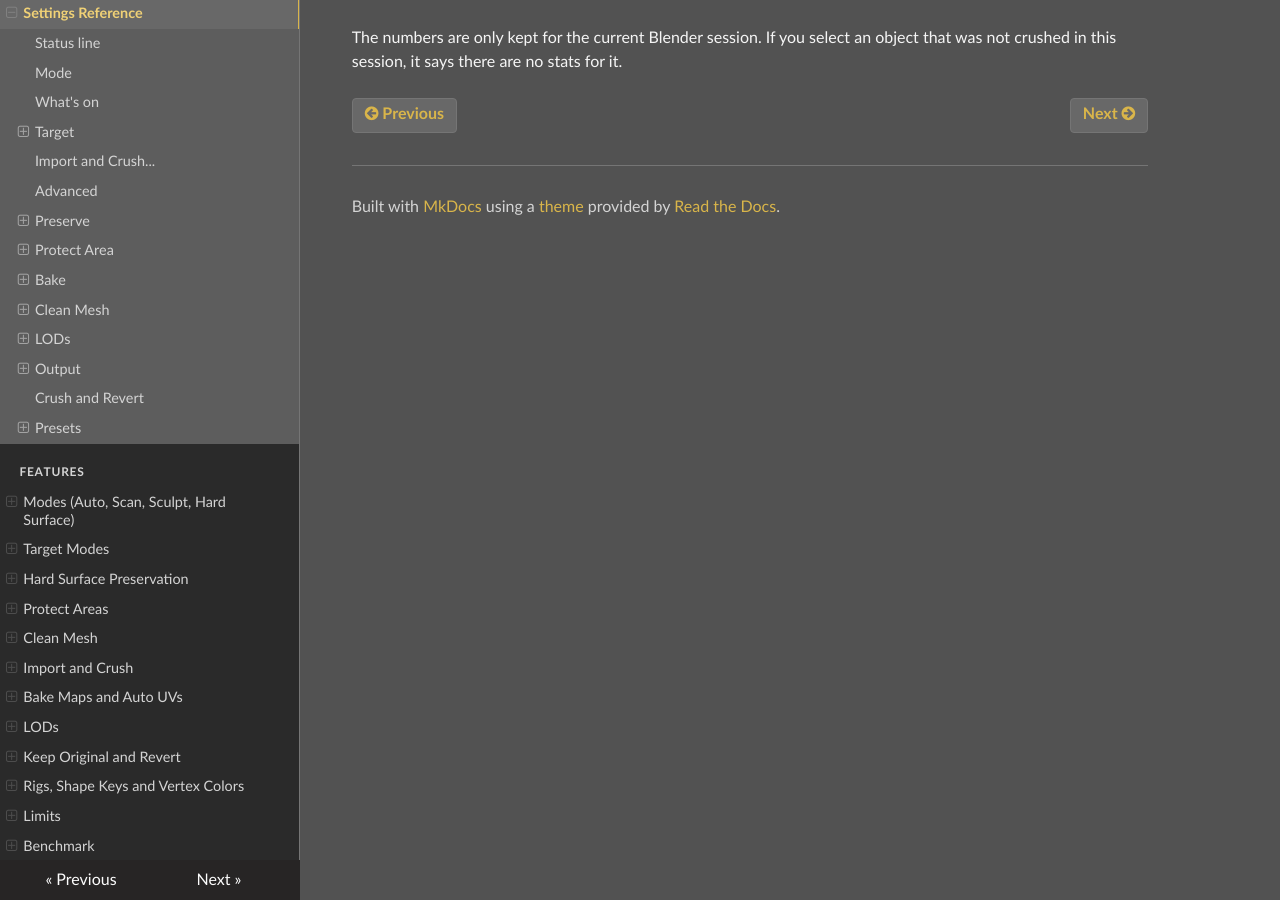
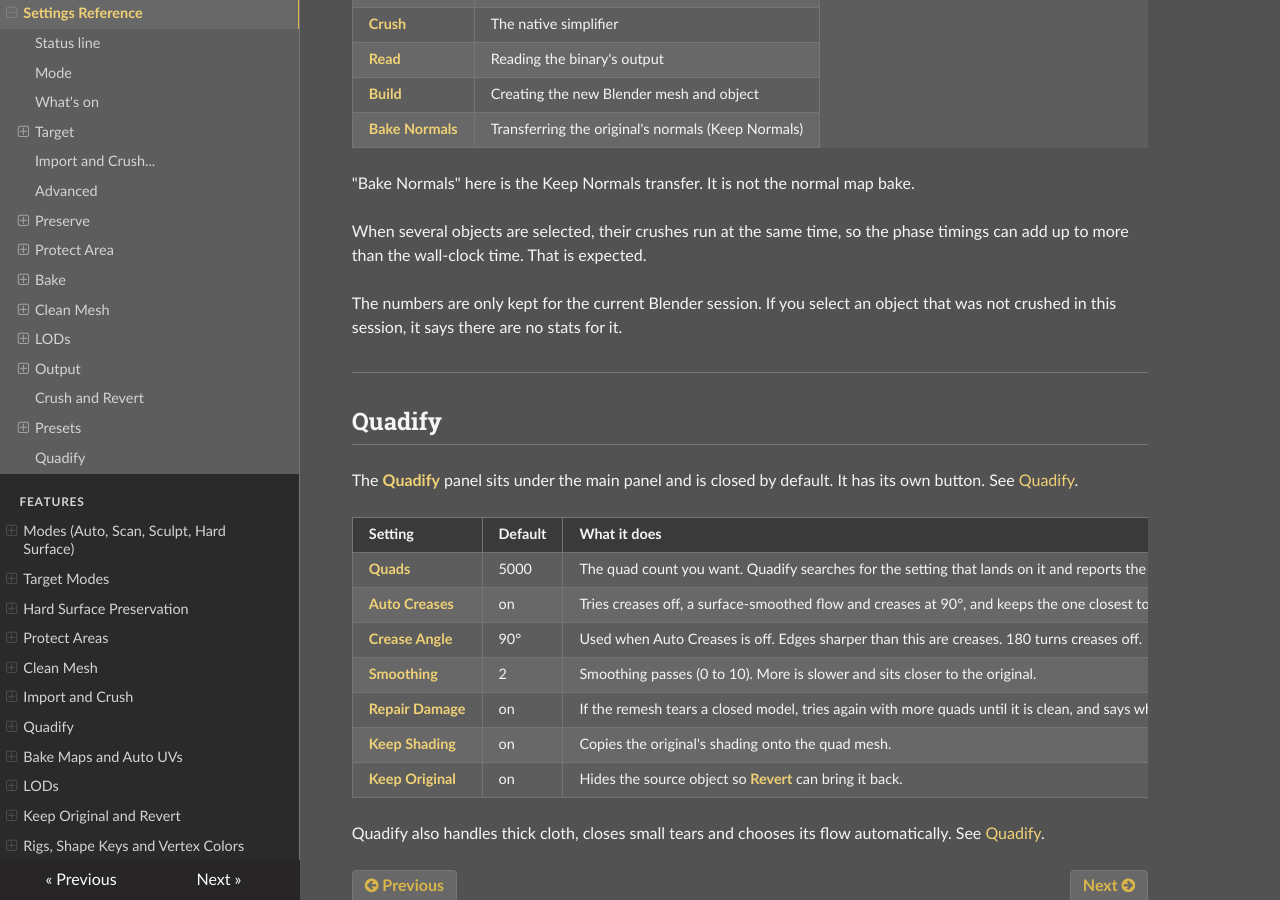
Before and after one commit to henriquevlopes/polygon-crusher-9000-docs, an MkDocs documentation site: the page built from docs/settings.md, in a window 1280 px wide and 900 px high, scrolled down 11197 px. Built offline with MkDocs 1.6.1, drawn with Linux system fonts in a browser that asks for light colours; some of the changed text lies outside the part shown.

Commit message:
docs: Quadify page, Flat Panels setting, cloth/tears/auto flow
Co-Authored-By: Claude Opus 5.5 <noreply@anthropic.com>

```diff
--- a/docs/settings.md
+++ b/docs/settings.md
@@ -394,6 +394,20 @@ Greyed out while **Make LODs** is on, because LODs always keep the original.
 Revert only works when the original was kept. See
 [Keep Original and Revert](features/revert.md).
 
+### Flat Panels
+
+**Checkbox** — default **off**
+
+After the crush, merges the triangles of each flat area into one large face
+(an n-gon) and pairs up the remaining triangles into quads. No point moves,
+so the shape is exactly what the crush made. UV borders, seams, sharp
+edges, material borders and custom normals are kept as borders between
+faces.
+
+Good for hard-surface and CAD models when you want clean panels to keep
+editing instead of a sea of triangles. Leave it off when you need a
+triangle mesh, for example for a game export.
+
 ---
 
 ## Crush and Revert
@@ -474,3 +488,23 @@ phase timings can add up to more than the wall-clock time. That is expected.
 The numbers are only kept for the current Blender session. If you select an
 object that was not crushed in this session, it says there are no stats for
 it.
+
+---
+
+## Quadify
+
+The **Quadify** panel sits under the main panel and is closed by default. It
+has its own button. See [Quadify](features/quadify.md).
+
+| Setting | Default | What it does |
+|---|---|---|
+| **Quads** | 5000 | The quad count you want. Quadify searches for the setting that lands on it and reports the real count. |
+| **Auto Creases** | on | Tries creases off, a surface-smoothed flow and creases at 90°, and keeps the one closest to the original. Costs a little extra time. |
+| **Crease Angle** | 90° | Used when Auto Creases is off. Edges sharper than this are creases. 180 turns creases off. |
+| **Smoothing** | 2 | Smoothing passes (0 to 10). More is slower and sits closer to the original. |
+| **Repair Damage** | on | If the remesh tears a closed model, tries again with more quads until it is clean, and says what it spent. Turn off to always get exactly the count you asked for. |
+| **Keep Shading** | on | Copies the original's shading onto the quad mesh. |
+| **Keep Original** | on | Hides the source object so **Revert** can bring it back. |
+
+Quadify also handles thick cloth, closes small tears and chooses its
+flow automatically. See [Quadify](features/quadify.md).
--- a/mkdocs.yml
+++ b/mkdocs.yml
@@ -27,6 +27,7 @@ nav:
     - Protect Areas: features/protect.md
     - Clean Mesh: features/clean-mesh.md
     - Import and Crush: features/import-crush.md
+    - Quadify: features/quadify.md
     - Bake Maps and Auto UVs: features/bake-maps.md
     - LODs: features/lods.md
     - Keep Original and Revert: features/revert.md
```
Also changed, not shown: docs/features/quadify.md (added, +73 -0 lines).
